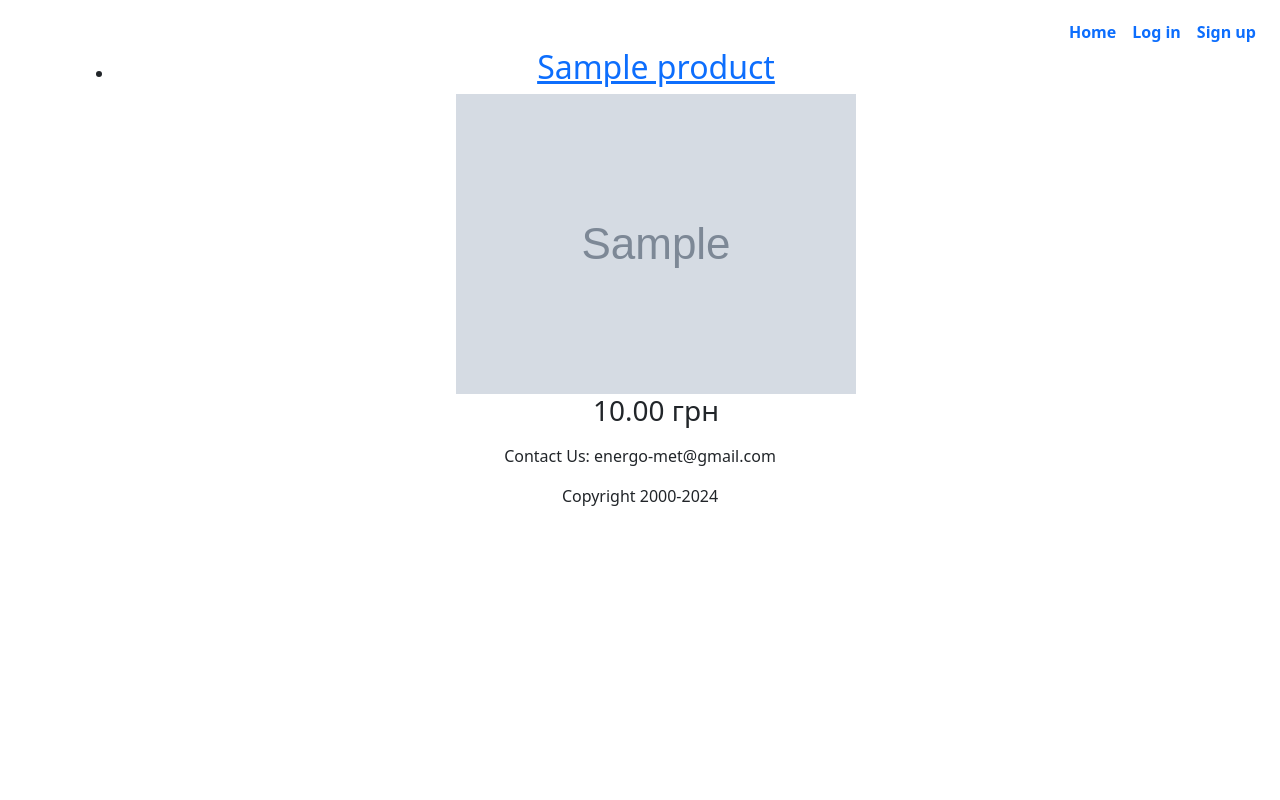
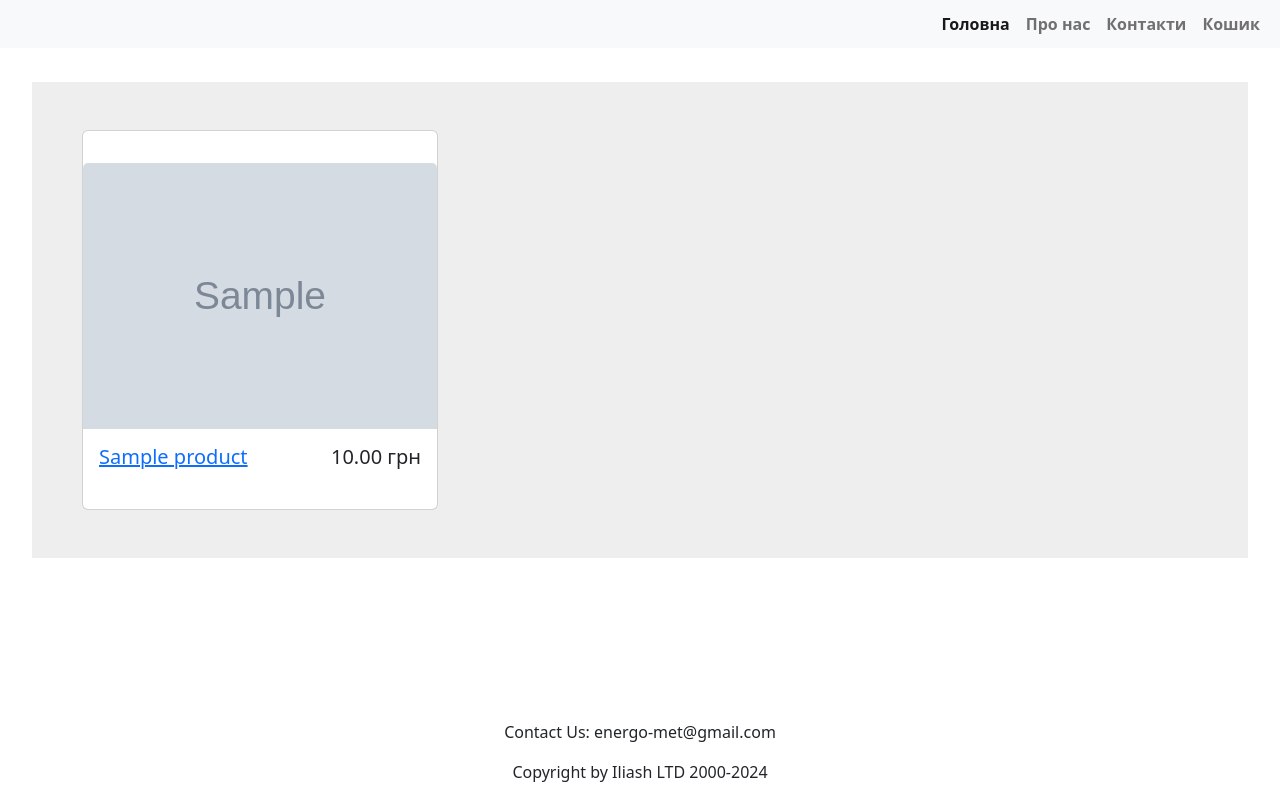
Before and after one commit to SviatoslavIliash/EnergostalMet, a Django app: a page that uses energosite/store/templates/store/base.html in a window 1280 px wide. Run offline with Django 5.2, Linux system fonts and the light colour scheme; tables that the repository leaves empty hold one stand-in row (values such as "Sample post"); grey boxes marked "Sample" are stand-in pictures.

Commit message:
Made templates prettier. Added img to category. Added initial articles.

```diff
--- a/energosite/store/models.py
+++ b/energosite/store/models.py
@@ -6,6 +6,7 @@ class Category(models.Model):
     name = models.CharField(max_length=30)
     parent = models.ForeignKey("self", null=True, blank=True, on_delete=models.CASCADE)
     description = models.CharField(max_length=250, default='', blank=True, null=True)
+    image = models.ImageField(upload_to='images/', default='')
 
     def __str__(self):
         return self.name
--- a/energosite/store/templates/store/base.html
+++ b/energosite/store/templates/store/base.html
@@ -1,35 +1,47 @@
 <!doctype html>
-<html lang="en">
+<html lang="en" xmlns="http://www.w3.org/1999/html">
 <head>
     <meta charset="UTF-8">
     <link rel="stylesheet" href="https://cdn.jsdelivr.net/npm/bootstrap@5.2.3/dist/css/bootstrap.min.css">
-    <link rel="stylesheet" href="/static/css/main.css">
+    <script src="https://cdn.jsdelivr.net/npm/bootstrap@5.3.2/dist/js/bootstrap.bundle.min.js"></script>
+  <!--  <link rel="stylesheet" href="/static/css/main.css">-->
     <title>{% block title%}{% endblock%}</title>
 </head>
 <body class="d-flex h-100 text-center text-bg-white">
 
 <div class="cover-container d-flex w-100 h-100 p-3 mx-auto flex-column">
   <header class="mb-auto">
-    <div>
-      <h3 class="float-md-start mb-0"></h3>
-      <nav class="nav nav-masthead justify-content-center float-md-end">
-        <a class="nav-link fw-bold py-1 px-2 active" aria-current="page" href="/">Home</a>
-        {%block nav%}
-              <a class="nav-link fw-bold py-1 px-2" href="/login">Log in </a>
-            <a class="nav-link fw-bold py-1 px-2" href="/signup">Sign up</a>
-        {% endblock %}
+    <!--<div>-->
+      <!--<h3 class="float-md-start mb-0"></h3>-->
+      <nav class="navbar navbar-expand-sm bg-light fixed-top">
+          <div class="container-fluid">
+              <button class="navbar-toggler" type="button" data-bs-toggle="collapse" data-bs-target="#collapsibleNavbar">
+                  <span class="navbar-toggler-icon"></span>
+              </button>
+              <div class="navbar-collapse collapse justify-content-end" id="collapsibleNavbar">
+                  <ul class="nav navbar-nav">
+                      <li class="nav-item"><a class="nav-link fw-bold py-1 px-2 active" aria-current="page" href="/store">Головна</a></li>
+                      <li class="nav-item"><a class="nav-link fw-bold py-1 px-2" href="{% url 'store:about' %}">Про нас</a></li>
+                      <li class="nav-item"><a class="nav-link fw-bold py-1 px-2" href="{% url 'store:contacts' %}">Контакти</a></li>
+                      <li class="nav-item"><a class="nav-link fw-bold py-1 px-2" href="{% url 'store:cart' %}">Кошик</a></li>
+                  </ul>
+              </div>
+          </div>
       </nav>
-    </div>
+  <!--  </div>-->
   </header>
 
-  <main class="px-3">
+  <main class="px-3 overflow-auto" style="margin-top:50px; margin-bottom:70px;">
       {% block body %}
       {% endblock %}
   </main>
 
-  <footer class="mt-auto text-secondary-50">
-    <p>Contact Us: energo-met@gmail.com</p>
-      <p>Copyright 2000-2024</p>
+  <!--<footer class="mt-auto text-secondary-50 fixed-bottom">-->
+  <footer class="fixed-bottom" >
+      <div class="container">
+        <p>Contact Us: energo-met@gmail.com</p>
+        <p>Copyright by Iliash LTD 2000-2024</p>
+      </div>
   </footer>
 </div>
 
--- a/energosite/store/templates/store/category.html
+++ b/energosite/store/templates/store/category.html
@@ -15,4 +15,38 @@
       {% endfor %}
   </ul>
 </div>
+
+<section style="background-color: #eee;">
+  <div class="container py-5">
+    {% for product_row in product_chunks%}
+    <div class="row">
+      {% for product in product_row %}
+      <div class="col-md-12 col-lg-4 mb-4 mb-lg-0">
+        <div class="card">
+          <div class="d-flex justify-content-between p-3">
+            <!--<p class="lead mb-0"><a href="{% url 'store:product_detail' product.id %}">{{ product.name }}</a></p>-->
+            <!--<div
+              class="bg-info rounded-circle d-flex align-items-center justify-content-center shadow-1-strong"
+              style="width: 35px; height: 35px;">
+              <p class="text-white mb-0 small">x4</p>
+            </div>-->
+          </div>
+          <a href="{% url 'store:product_detail' product.id %}"> <img src="{{ product.image.url}}"
+                                                                      class="card-img-top" alt="{{product.name}}" /></a>
+          <div class="card-body">
+            <div class="d-flex justify-content-between mb-3">
+              <!--<p class="small"><a href="#!" class="text-muted">Laptops</a></p>-->
+                <h5 class="mb0"><a href="{% url 'store:product_detail' product.id %}">{{ product.name }}</a></h5>
+                <h5 class="mb0">{{ product.price }} грн</h5>
+            </div>
+
+          </div>
+        </div>
+      </div>
+      {% endfor %}
+    </div>
+  {% endfor %}
+  </div>
+</section>
+
 {% endblock %}
--- a/energosite/store/urls.py
+++ b/energosite/store/urls.py
@@ -7,4 +7,7 @@ urlpatterns = [
     path("", views.index, name="index"),
     path("<str:category_name>/", views.category_detail, name="category_detail"),
     path("<int:product_id>/product/", views.product_detail, name="product_detail"),
+    path("about", views.about, name="about"),
+    path("contacts", views.contacts, name="contacts"),
+    path("cart", views.cart, name="cart"),
 ]
--- a/energosite/store/views.py
+++ b/energosite/store/views.py
@@ -4,14 +4,30 @@ from .models import Category, Product, ProductAttrs
 
 
 def index(request):
-    category_list = Category.objects.all
-    context = {"category_list" : category_list}
+    category_list = Category.objects.all()
+    category_chunks = [category_list[x:x + 2] for x in range(0, len(category_list), 2)]
+    context = {"category_chunks": category_chunks}
     return render(request, "store/index.html", context)
+
+
+def about(request):
+    return render(request, "store/about.html")
+
+
+def cart(request):
+    return render(request, "store/cart.html")
+
+
+def contacts(request):
+    return render(request, "store/contacts.html")
+
 
 def category_detail(request, category_name):
     product_list = Product.objects.filter(category__name=category_name)
-    context = {"product_list" : product_list, "category_name" : category_name}
+    product_chunks = [product_list[x:x + 2] for x in range(0, len(product_list), 2)]
+    context = {"product_chunks": product_chunks, "category_name": category_name}
     return render(request, "store/category.html", context)
+
 
 def product_detail(request, product_id):
     product = Product.objects.get(pk=product_id)
```
Also changed, not shown: energosite/store/templates/store/about.html (added, +10 -0 lines), energosite/store/templates/store/cart.html (added, +10 -0 lines), energosite/store/templates/store/contacts.html (added, +10 -0 lines), energosite/store/templates/store/index.html (+36 -2 lines).
